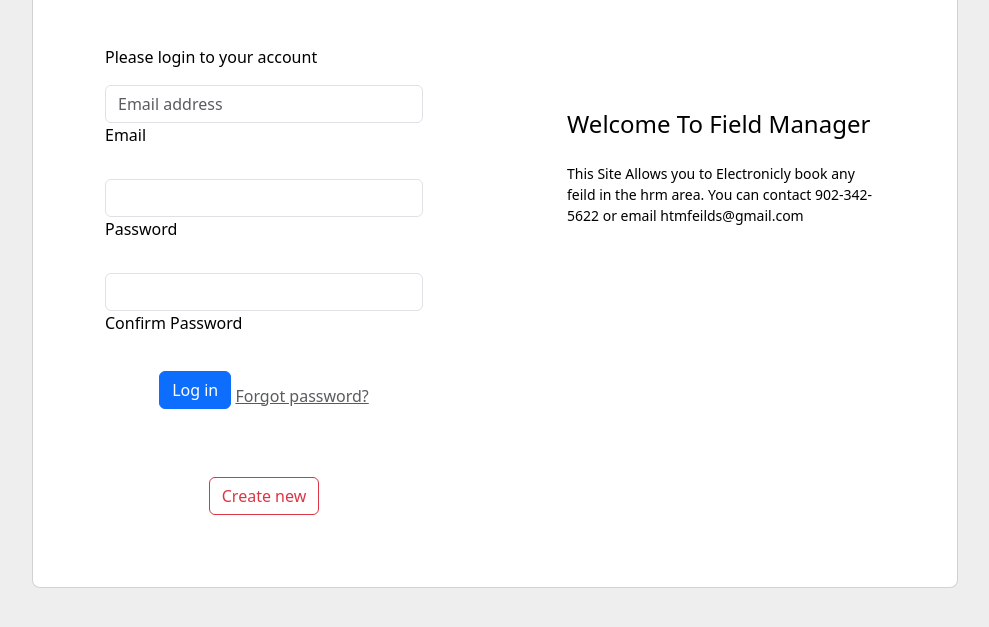
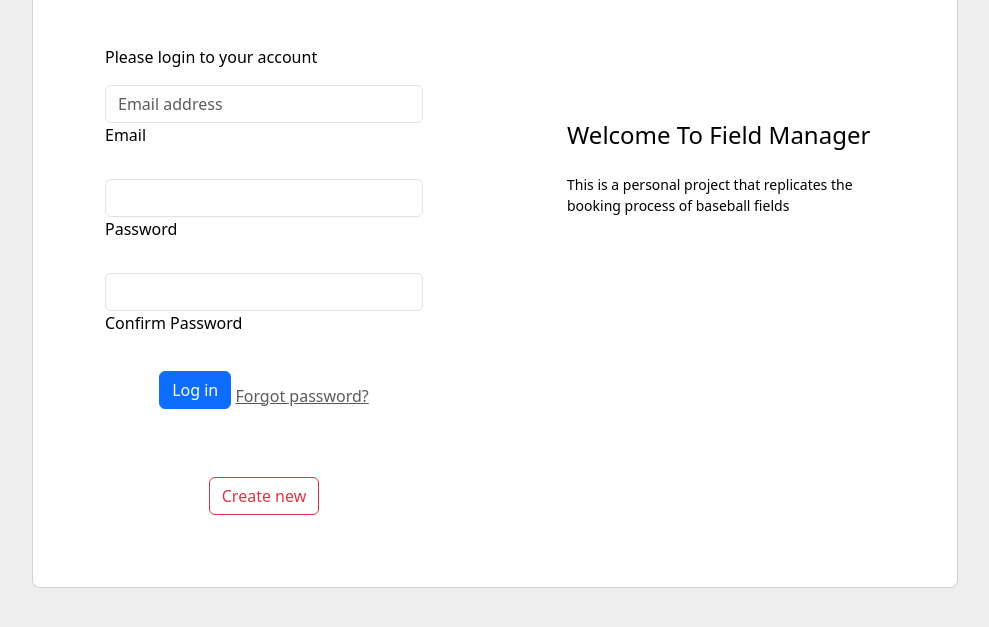
Before and after one commit to Xan1237/FeildManager, a website: page index.html in a window 1280 px wide. Shown: the part 299-926 px from the top of the page, without its empty margins (145-1134 px from the left). Drawn offline with nearby package versions, Linux system fonts and the light colour scheme.

Commit message:
Update index.html

```diff
--- a/index.html
+++ b/index.html
@@ -59,7 +59,7 @@
                 <div  class="col-lg-6 d-flex align-items-center gradient-custom-2">
                   <div  id="desktopOnly" class=" px-3 py-4 p-md-5 mx-md-4">
                     <h4  class="mb-4">Welcome To Field Manager</h4>
-                    <p  class="small mb-0">This Site Allows you to Electronicly book any feild in the hrm area. You can contact 902-342-5622 or email htmfeilds@gmail.com</p>
+                    <p  class="small mb-0">This is a personal project that replicates the booking process of baseball fields</p>
                   </div>
                 </div>
               </div>
```
